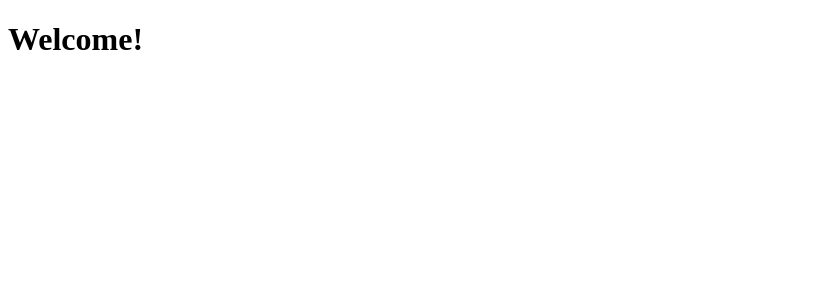
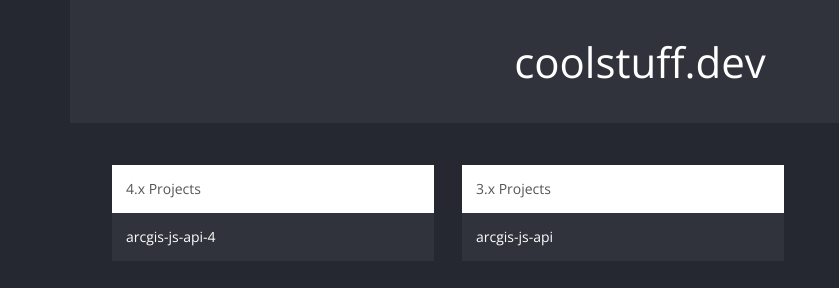
Before and after one commit to balumuriraj/Workspace, a website: page index.html in a window 1280 px wide. Shown: the whole page, without its empty margins (0-839 px from the left). Drawn offline with nearby package versions, Linux system fonts and the light colour scheme.

Commit message:
added styles

```diff
--- a/index.html
+++ b/index.html
@@ -3,8 +3,71 @@
 <head>
   <meta charset="UTF-8">
   <title>Welcome</title>
+  <link rel="stylesheet" href="./node_modules/bootstrap/dist/css/bootstrap.min.css">
+  <link rel="stylesheet" href="./styles.css">
 </head>
 <body>
-  <h1>Welcome!</h1>
+  <div class="container">
+    <header>
+      <p>coolstuff.dev</p>
+    </header>
+
+    <div id="workspaceContainer"></div>
+  </div>
+
+  <script>
+    var xobj = new XMLHttpRequest();
+    xobj.overrideMimeType("application/json");
+    xobj.open('GET', 'projects-config.json', true);
+    xobj.onreadystatechange = function () {
+      if (xobj.readyState == 4 && xobj.status == "200") {
+        displayProjects(JSON.parse(xobj.responseText));
+      }
+    };
+    xobj.send(null);
+
+    function displayProjects(groups) {
+      groups.forEach(function (group) {
+        var dom = getDOMStructure();
+
+        dom.title.innerHTML = group.title;
+
+        group.list.forEach(function (item) {
+
+          var li = document.createElement("li");
+
+          var anchor = document.createElement("a");
+          anchor.href = item.url;
+          anchor.innerHTML = item.title;
+
+          li.appendChild(anchor);
+          dom.ul.appendChild(li);
+        })
+      });
+    };
+
+    function getDOMStructure() {
+      var root = document.createElement("div");
+      root.className = "projects";
+
+      var title = document.createElement("p");
+      title.className = "title";
+
+      var ul = document.createElement("ul");
+
+      root.appendChild(title);
+      root.appendChild(ul);
+
+      var workspace = document.getElementById("workspaceContainer");
+      workspace.appendChild(root);
+
+      return {
+        root: root,
+        title: title,
+        ul: ul
+      }
+    };
+  </script>
+
 </body>
 </html>
--- /dev/null
+++ b/projects-config.json
@@ -0,0 +1,20 @@
+[
+  {
+    "title": "4.x Projects",
+    "list": [
+      {
+        "title": "arcgis-js-api-4",
+        "url": "http://coolstuff.dev/arcgis/4.x/arcgis-js-api-4/"
+      }
+    ]
+  },
+  {
+    "title": "3.x Projects",
+    "list": [
+      {
+        "title": "arcgis-js-api",
+        "url": "http://coolstuff.dev/arcgis/3.x/arcgis-js-api/"
+      }
+    ]
+  }
+]
--- /dev/null
+++ b/styles.scss
@@ -0,0 +1,67 @@
+@import url(https://fonts.googleapis.com/css?family=Open+Sans:400,300,700);
+
+$font: "Open Sans",Helvetica,Arial,sans-serif;
+
+html, body {
+  font-family: $font;
+  background: #252830;
+  color: #ffffff;
+}
+
+header {
+  text-align: center;
+  background: rgba(255, 255, 255, 0.05);
+
+  p {
+    margin: 0;
+    padding: 0.75em;
+    font-size: 3em;
+    font-weight: 300;
+  }
+}
+
+#workspaceContainer {
+  padding: 2em;
+
+  .projects {
+    display: inline-block;
+    float: left;
+    padding: 1em;
+    width: 25em;
+
+    .title {
+      margin: 0;
+      padding: 1em;
+      background: #ffffff;
+      color: #555555;
+    }
+
+    ul {
+      list-style: none;
+      padding: 0;
+
+      li {
+        a {
+          display: block;
+          padding: 1em;
+          cursor: pointer;
+          background: rgba(255, 255, 255, 0.05);
+          font-weight: 300;
+          color: #ffffff;
+          text-decoration: none;
+        }
+      }
+
+      li:hover {
+        background: rgba(255, 255, 255, 0.1);
+      }
+
+      li:nth-child(even) {
+        background: rgba(255, 255, 255, 0.125);
+      }
+    }
+
+  }
+
+
+}
```
Also changed, not shown: package.json (added, +22 -0 lines), styles.css (added), 1 other file.
